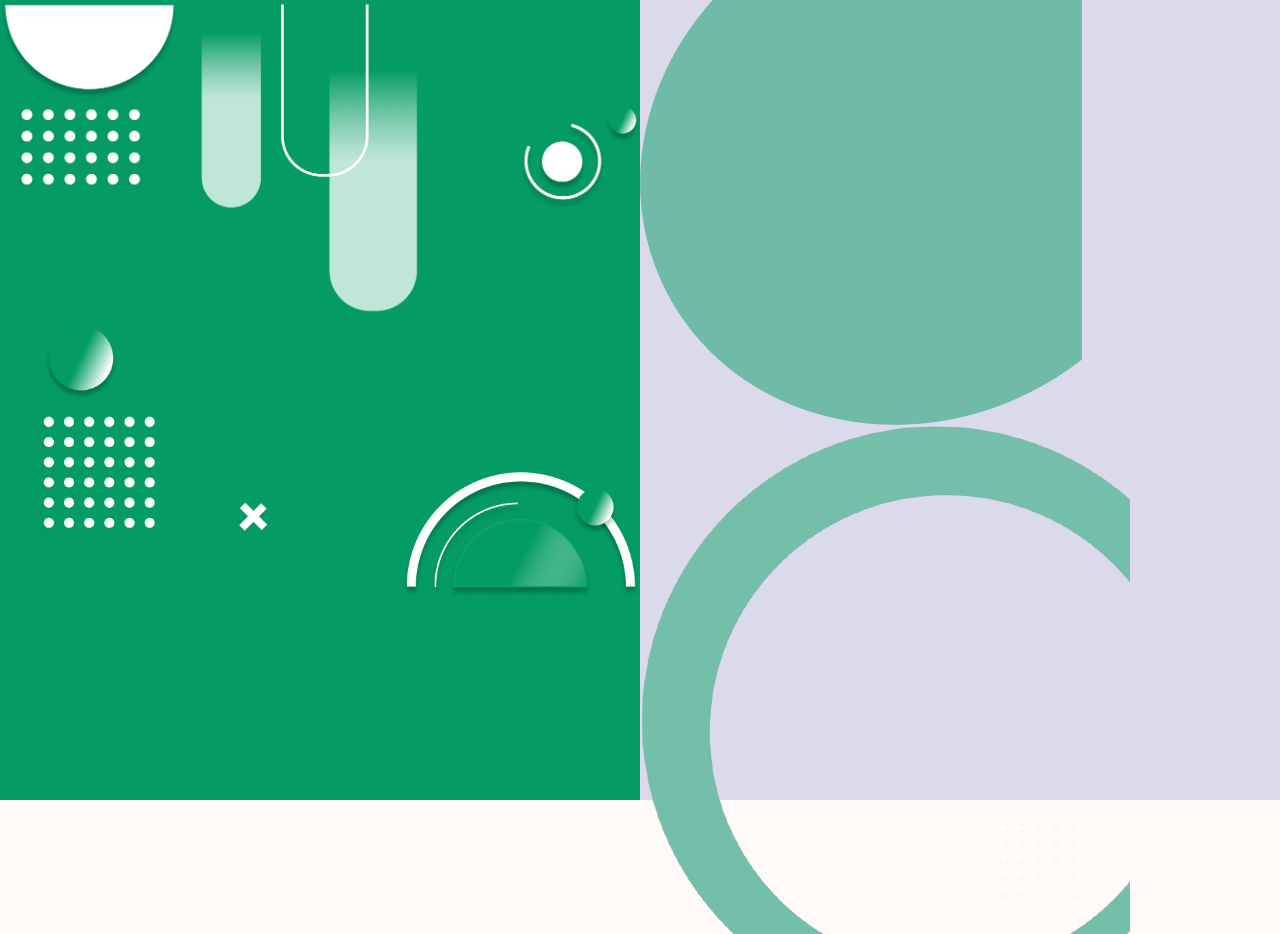
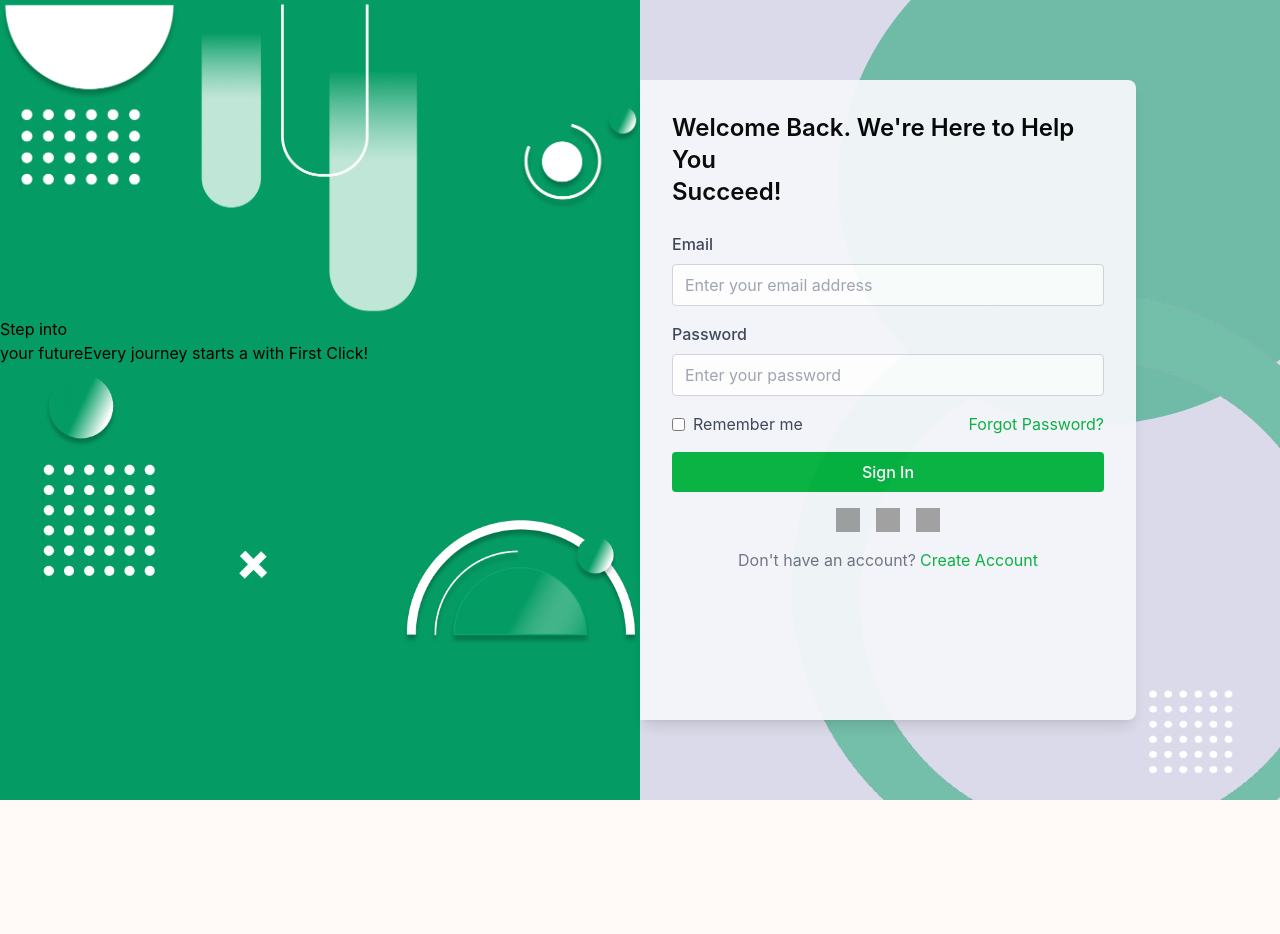
Before and after one commit to shanakasp/web-app, a React (Create React App) app: page /login in a window 1280 px wide. After the commit the page ends 800 px from the top, so only its background shows below. Built offline with nearby package versions, Linux system fonts and the light colour scheme; grey boxes are pictures that could not be loaded; a web font is replaced by a local one.

Commit message:
modified index.jsx in login

```diff
--- a/src/pages/login/index.jsx
+++ b/src/pages/login/index.jsx
@@ -6,14 +6,108 @@ import topPartRight2 from "../../Images/Screenshot_4-removebg-preview.png";
 
 const Index = () => {
   return (
-    <div className="flex h-screen">
-      <div className="flex-1 bg-[#049c64]">
-        <img src={topPart}></img>
-        <img src={topPart2}></img>
-      </div>
-      <div className="flex-1 bg-[#dadaea]">
-        <img src={topPartRight1}></img>
-        <img src={topPartRight2}></img>
+    <div className="LoginComponent">
+      <div className="flex h-screen">
+        <div className="flex-1 bg-[#049c64]">
+          <img src={topPart} alt="Top Part" />
+          <span>
+            Step into <br />
+            your future
+          </span>
+          <span>Every journey starts a with First Click!</span>
+          <img src={topPart2} alt="Top Part 2" />
+        </div>
+        <div className="flex-1 bg-[#dadaea] relative">
+          <img
+            src={topPartRight1}
+            className="absolute top-0 right-0"
+            alt="Top Right"
+          />
+          <img
+            src={topPartRight2}
+            className="absolute bottom-0 right-0"
+            alt="Bottom Right"
+          />
+          <div className="flex items-center  h-screen xl:pr-5">
+            <div className="bg-[#f5f6fa] shadow-lg p-8 w-4/5 h-4/5 opacity-95 rounded-tr-lg rounded-br-lg">
+              <h2 className="text-2xl font-semibold  justify-center align-Item: center flex mb-6 text-[#000000]">
+                Welcome Back. We're Here to Help You <br />
+                Succeed!
+              </h2>
+              <form>
+                <div className="mb-4">
+                  <label
+                    htmlFor="email"
+                    className="block text-gray-700 font-medium mb-2"
+                  >
+                    Email
+                  </label>
+                  <input
+                    type="email"
+                    id="email"
+                    name="email"
+                    placeholder="Enter your email address"
+                    className="border border-gray-300 rounded px-3 py-2 w-full"
+                  />
+                </div>
+                <div className="mb-4">
+                  <label
+                    htmlFor="password"
+                    className="block text-gray-700 font-medium mb-2"
+                  >
+                    Password
+                  </label>
+                  <input
+                    type="password"
+                    id="password"
+                    name="password"
+                    placeholder="Enter your password"
+                    className="border border-gray-300 rounded px-3 py-2 w-full"
+                  />
+                </div>
+                <div className="flex items-center justify-between mb-4">
+                  <div className="flex items-center">
+                    <input
+                      type="checkbox"
+                      id="remember"
+                      name="remember"
+                      className="mr-2"
+                    />
+                    <label htmlFor="remember" className="text-gray-700">
+                      Remember me
+                    </label>
+                  </div>
+                  <a href="#" className="text-[#00B03C] hover:underline">
+                    Forgot Password?
+                  </a>
+                </div>
+                <button
+                  type="submit"
+                  className="bg-[#00B03C] hover:bg-[#00973C] text-white font-medium py-2 px-4 rounded w-full"
+                >
+                  Sign In
+                </button>
+              </form>
+              <div className="flex justify-center mt-4 space-x-4">
+                <button className="text-gray-500 hover:text-gray-700">
+                  <img src="/google.svg" alt="Google" className="h-6 w-6" />
+                </button>
+                <button className="text-gray-500 hover:text-gray-700">
+                  <img src="/facebook.svg" alt="Facebook" className="h-6 w-6" />
+                </button>
+                <button className="text-gray-500 hover:text-gray-700">
+                  <img src="/github.svg" alt="GitHub" className="h-6 w-6" />
+                </button>
+              </div>
+              <div className="flex justify-center mt-4 text-gray-500">
+                Don't have an account?{" "}
+                <a href="#" className="text-[#00B03C] ml-1 hover:underline">
+                  Create Account
+                </a>
+              </div>
+            </div>
+          </div>
+        </div>
       </div>
     </div>
   );
```
